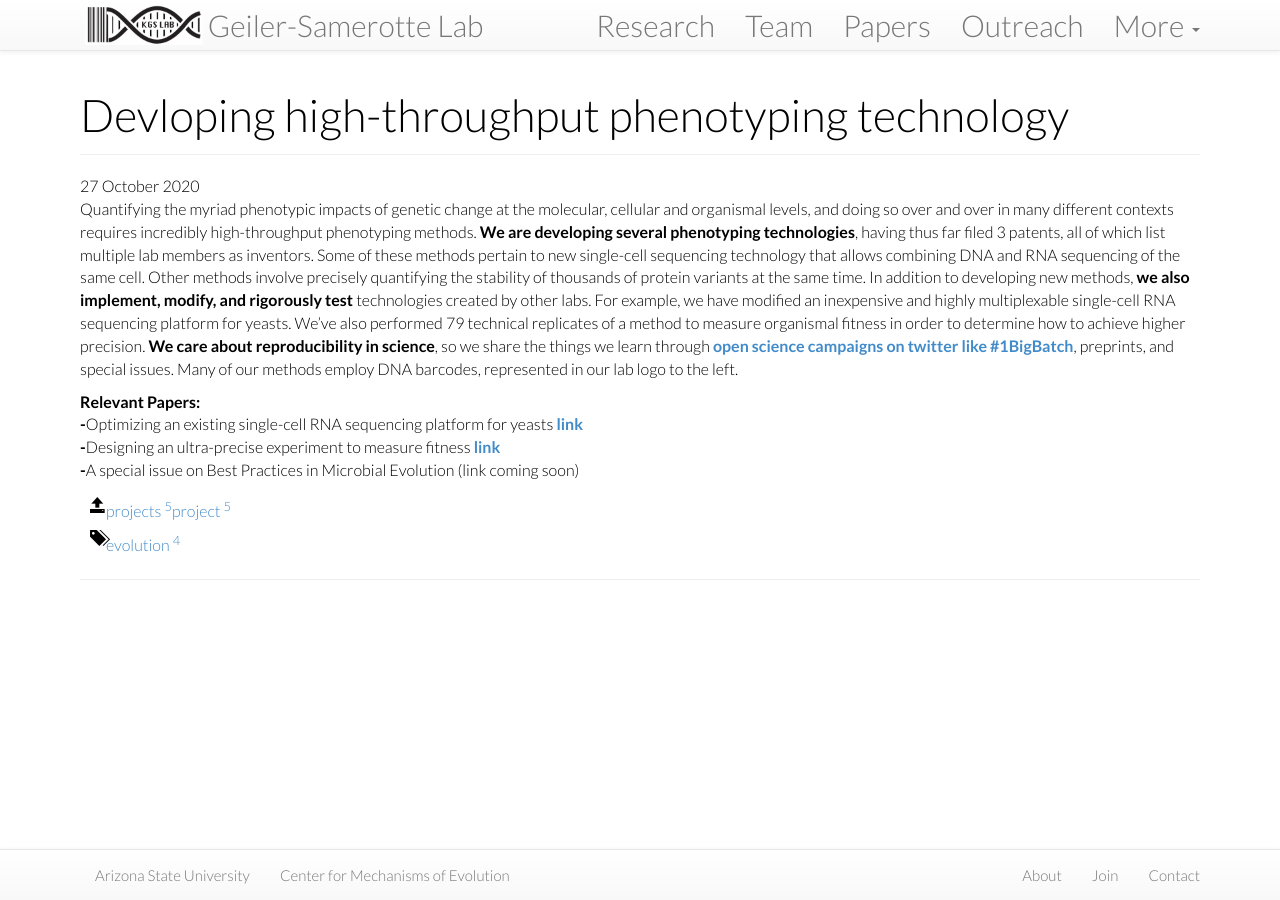
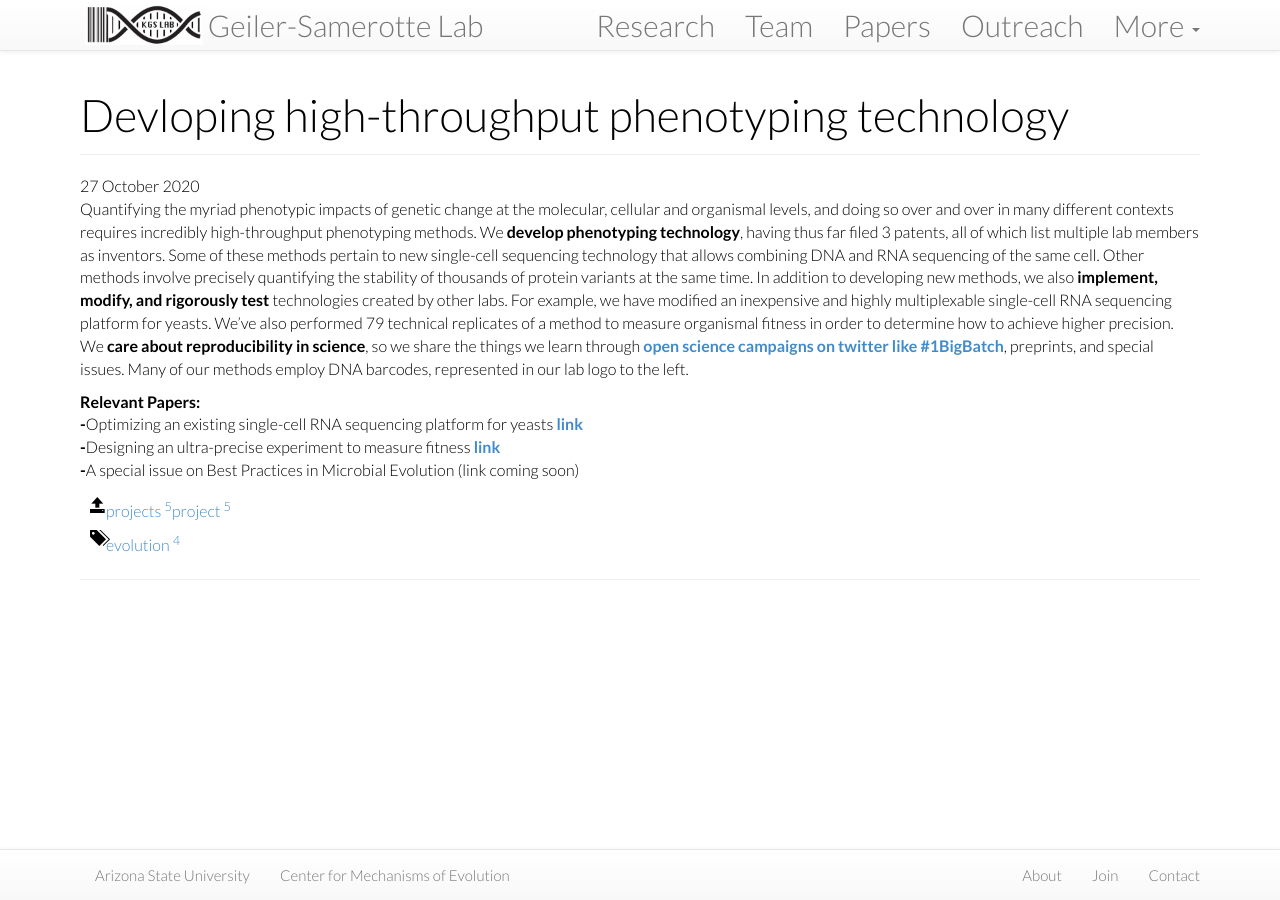
Before and after one commit to Samerotte-Lab/Samerotte-Lab.github.io, a Jekyll site: the page built from projects/_posts/2020-10-27-technology.md, in a window 1280 px wide. Built offline with Jekyll 4.4.1, drawn with Linux system fonts in a browser that asks for light colours; nearby versions of some CDN libraries.

Commit message:
active voice

```diff
--- a/projects/_posts/2020-10-27-technology.md
+++ b/projects/_posts/2020-10-27-technology.md
@@ -8,7 +8,7 @@ tags: [evolution]
 ---
 {% include JB/setup %}
 
-Quantifying the myriad phenotypic impacts of genetic change at the molecular, cellular and organismal levels, and doing so over and over in many different contexts requires incredibly high-throughput phenotyping methods. <b>We are developing several phenotyping technologies</b>, having thus far filed 3 patents, all of which list multiple lab members as inventors. Some of these methods pertain to new single-cell sequencing technology that allows combining DNA and RNA sequencing of the same cell. Other methods involve precisely quantifying the stability of thousands of protein variants at the same time. In addition to developing new methods, <b>we also implement, modify, and rigorously test</b> technologies created by other labs. For example, we have modified an inexpensive and highly multiplexable single-cell RNA sequencing platform for yeasts. We've also performed 79 technical replicates of a method to measure organismal fitness in order to determine how to achieve higher precision. <b>We care about reproducibility in science</b>, so we share the things we learn through <b>[open science campaigns on twitter like #1BigBatch](https://twitter.com/hashtag/1BigBatch?src=hashtag_click)</b>, preprints, and special issues. Many of our methods employ DNA barcodes, represented in our lab logo to the left.
+Quantifying the myriad phenotypic impacts of genetic change at the molecular, cellular and organismal levels, and doing so over and over in many different contexts requires incredibly high-throughput phenotyping methods. We <b>develop phenotyping technology</b>, having thus far filed 3 patents, all of which list multiple lab members as inventors. Some of these methods pertain to new single-cell sequencing technology that allows combining DNA and RNA sequencing of the same cell. Other methods involve precisely quantifying the stability of thousands of protein variants at the same time. In addition to developing new methods, we also <b>implement, modify, and rigorously test</b> technologies created by other labs. For example, we have modified an inexpensive and highly multiplexable single-cell RNA sequencing platform for yeasts. We've also performed 79 technical replicates of a method to measure organismal fitness in order to determine how to achieve higher precision. We <b>care about reproducibility in science</b>, so we share the things we learn through <b>[open science campaigns on twitter like #1BigBatch](https://twitter.com/hashtag/1BigBatch?src=hashtag_click)</b>, preprints, and special issues. Many of our methods employ DNA barcodes, represented in our lab logo to the left.
 
 <b>Relevant Papers:</b><br>
 <b>-</b>Optimizing an existing single-cell RNA sequencing platform for yeasts <b>[link](https://kgslab.org/papers/paper/Split-Seq)</b><br>
```
Also changed, not shown: projects/_posts/2020-10-29-resistance.md (+1 -1 lines).
